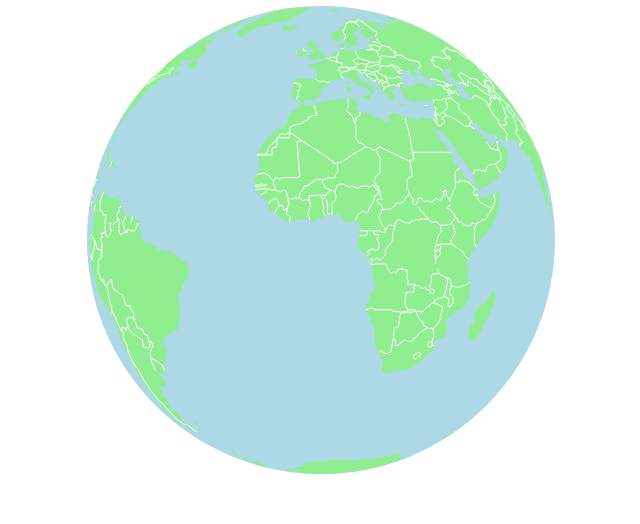
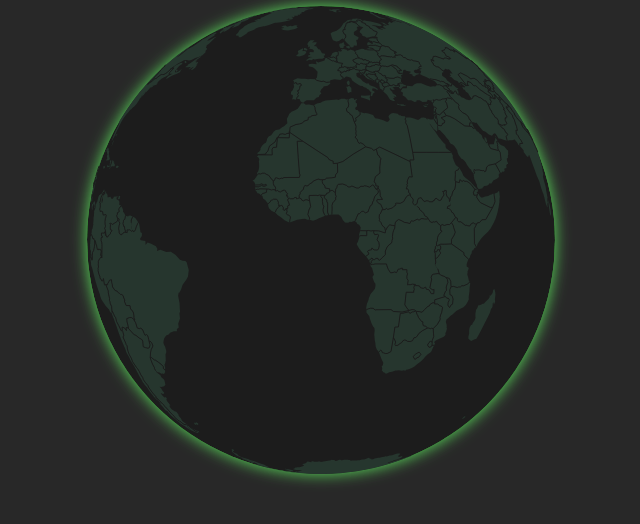
Before and after one commit to TranTrungTinh/invoice-app, a Svelte app in the folder data-visualization/: page / in a window 1280 px wide. Shown: the top 524 px of the page, without its empty margins (319-959 px from the left). Built offline with nearby package versions, Linux system fonts and the light colour scheme.

Commit message:
chore: Improve chart layout and add Glow component in data visualization

```diff
--- a/data-visualization/src/App.svelte
+++ b/data-visualization/src/App.svelte
@@ -17,20 +17,31 @@
     .translate([width / 2, height / 2]);
 
   $: path = geoPath(projection);
+
+  import Glow from "./components/Glow.svelte";
 </script>
 
 <div class='chart-container' bind:clientWidth={width}>
   <svg {width} {height}>
+    <!-- Filter for drop shadow -->
+    <Glow />
+
     <!-- Globe -->
-    <circle r={width / 2} cx={width / 2} cy={height / 2} fill="lightblue" />
+    <circle
+      r={width / 2}
+      cx={width / 2}
+      cy={height / 2}
+      fill="#1c1c1c"
+      filter="url(#glow)"
+    />
 
     <!-- Countries -->
     {#each countries as country}
-      <path d={path(country)} fill="lightgreen" stroke="none" />
+      <path d={path(country)} fill="#26362e" stroke="none" />
     {/each}
 
     <!-- Borders -->
-    <path d={path(borders)} fill="none" stroke="white" />
+    <path d={path(borders)} fill="none" stroke="#1C1C1C" />
   </svg>
 </div>
 
@@ -39,4 +50,12 @@
     max-width: 468px;
     margin: auto;
   }
+
+  :global(body) {
+    background-color: rgb(40, 40, 40);
+  }
+
+  svg {
+    overflow: visible;
+  }
 </style>
--- /dev/null
+++ b/data-visualization/src/components/Glow.svelte
@@ -0,0 +1,10 @@
+<filter id="glow" height="130%">
+	<feGaussianBlur in="SourceAlpha" stdDeviation="7.5" />
+	<feOffset dx="0" dy="0" result="offsetblur" />
+	<feFlood flood-color="rgba(100, 255, 100, .85)" />
+	<feComposite in2="offsetblur" operator="in" />
+	<feMerge>
+		<feMergeNode />
+		<feMergeNode in="SourceGraphic" />
+	</feMerge>
+</filter>
```
Also changed, not shown: data-visualization/src/components/Example.svelte (deleted, +0 -11 lines).
